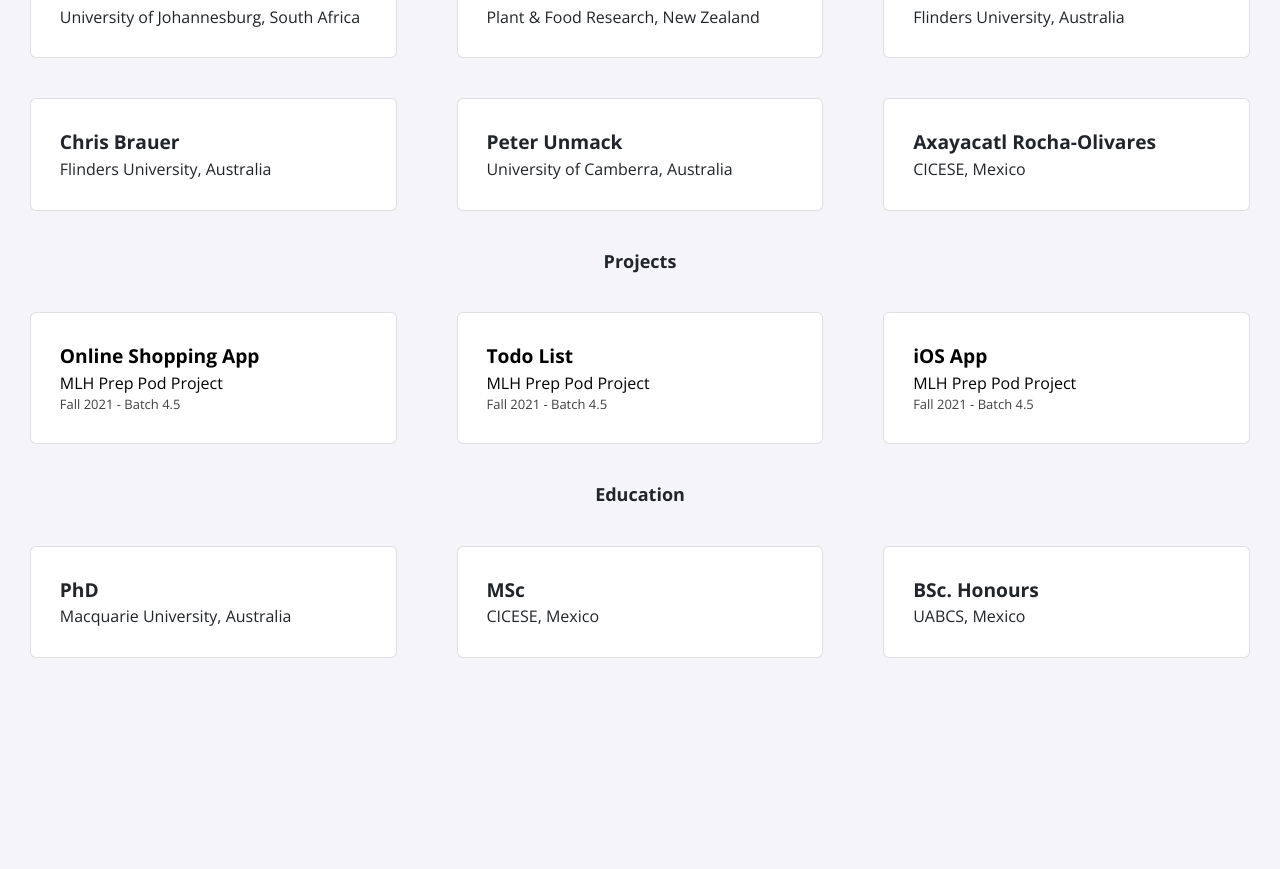
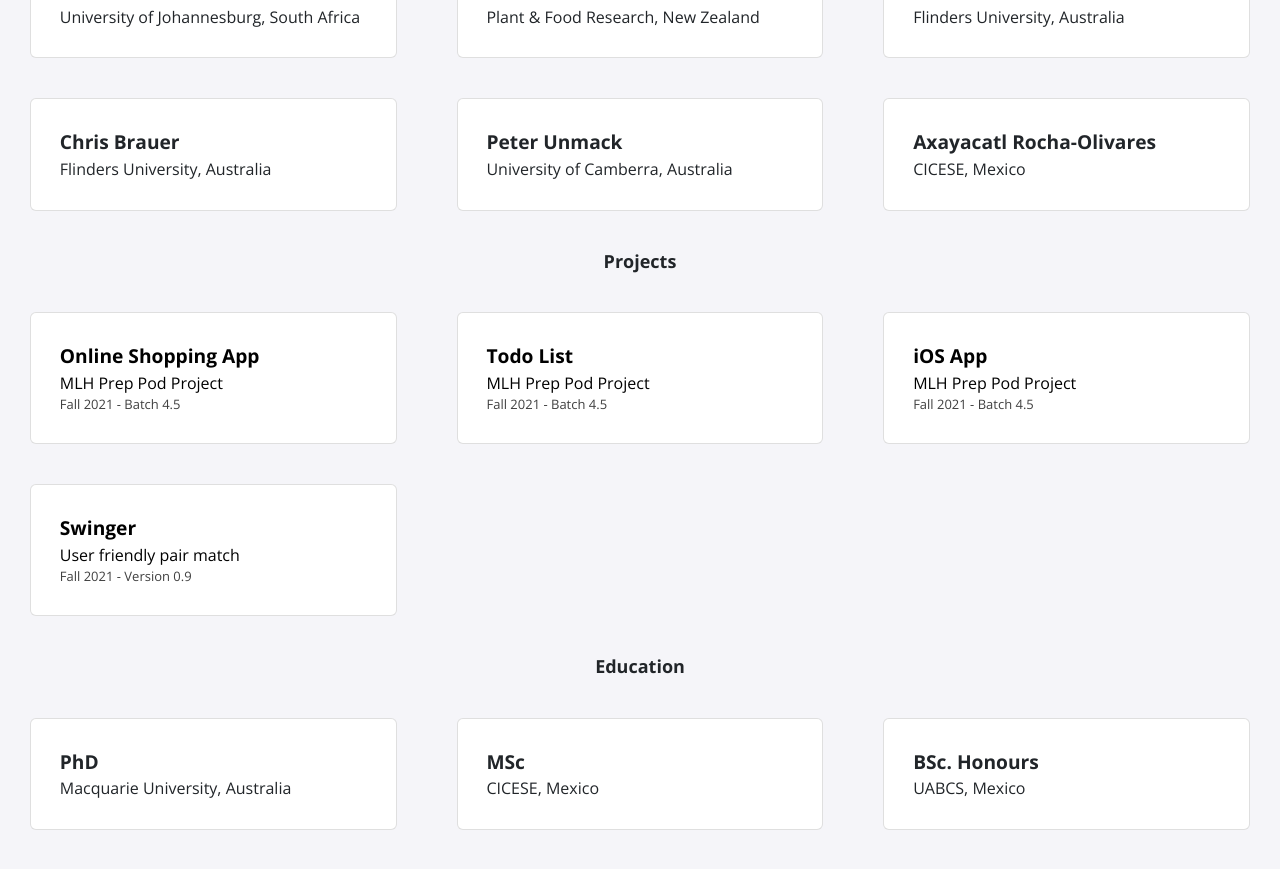
Before and after one commit to Yuma248/Yuma248TEST, a Jekyll site: the page built from index.html, in a window 1280 px wide and 900 px high, scrolled down 828 px. Shown: the top 869 px of the window. Built offline with Jekyll 4.4.1, drawn with Linux system fonts in a browser that asks for light colours; nearby versions of some CDN libraries; before the commit the page ends 1556 px from its top, so only the background shows below that.

Commit message:
Update projects.yml

```diff
--- a/_data/projects.yml
+++ b/_data/projects.yml
@@ -12,3 +12,9 @@
   event: MLH Prep Pod Project
   date: Fall 2021  - Batch 4.5
   page-name: project
+
+- title: Swinger
+  event: User friendly pair match
+  date: Fall 2021  - Version 0.9
+  version: V0.9
+  page-name: swinger
```
